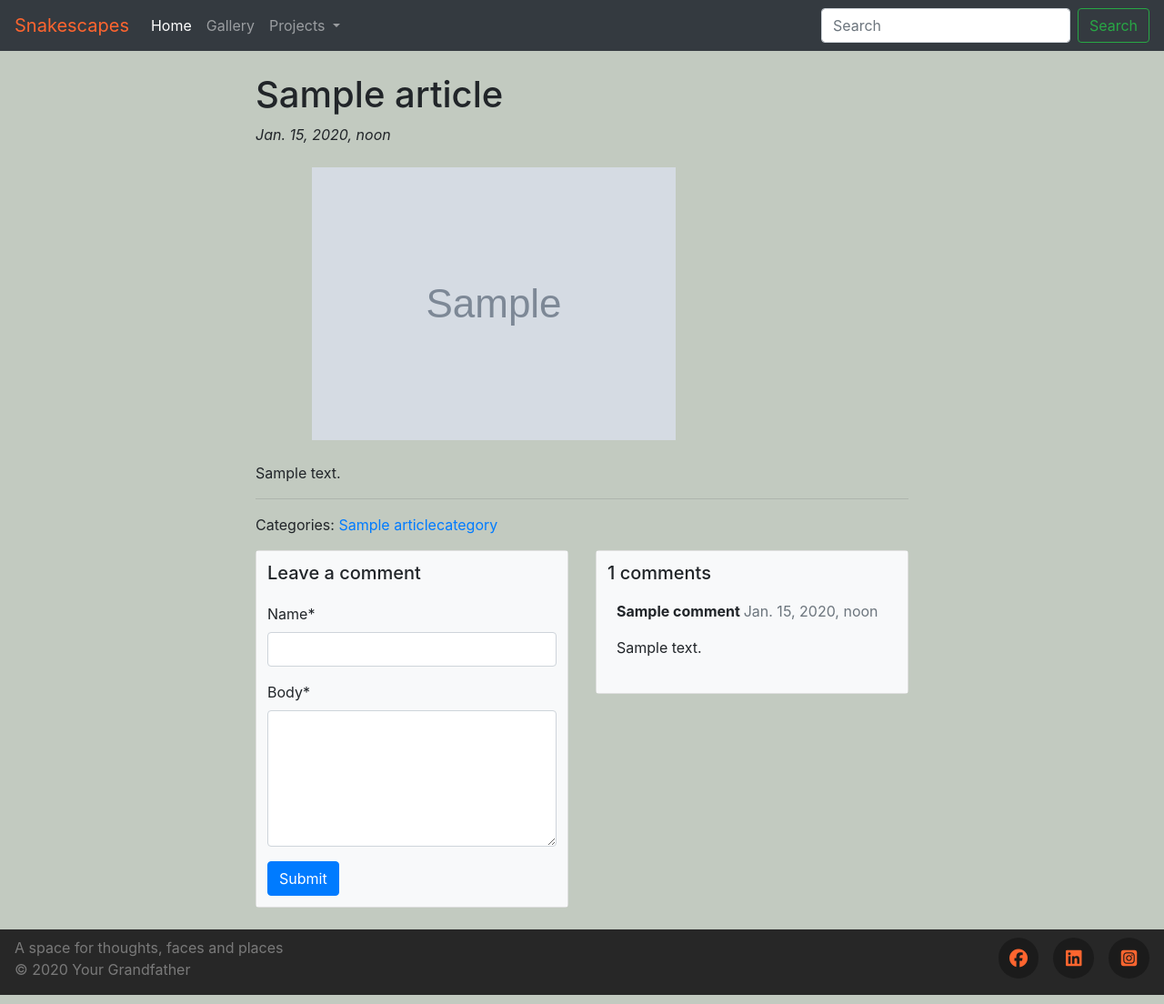
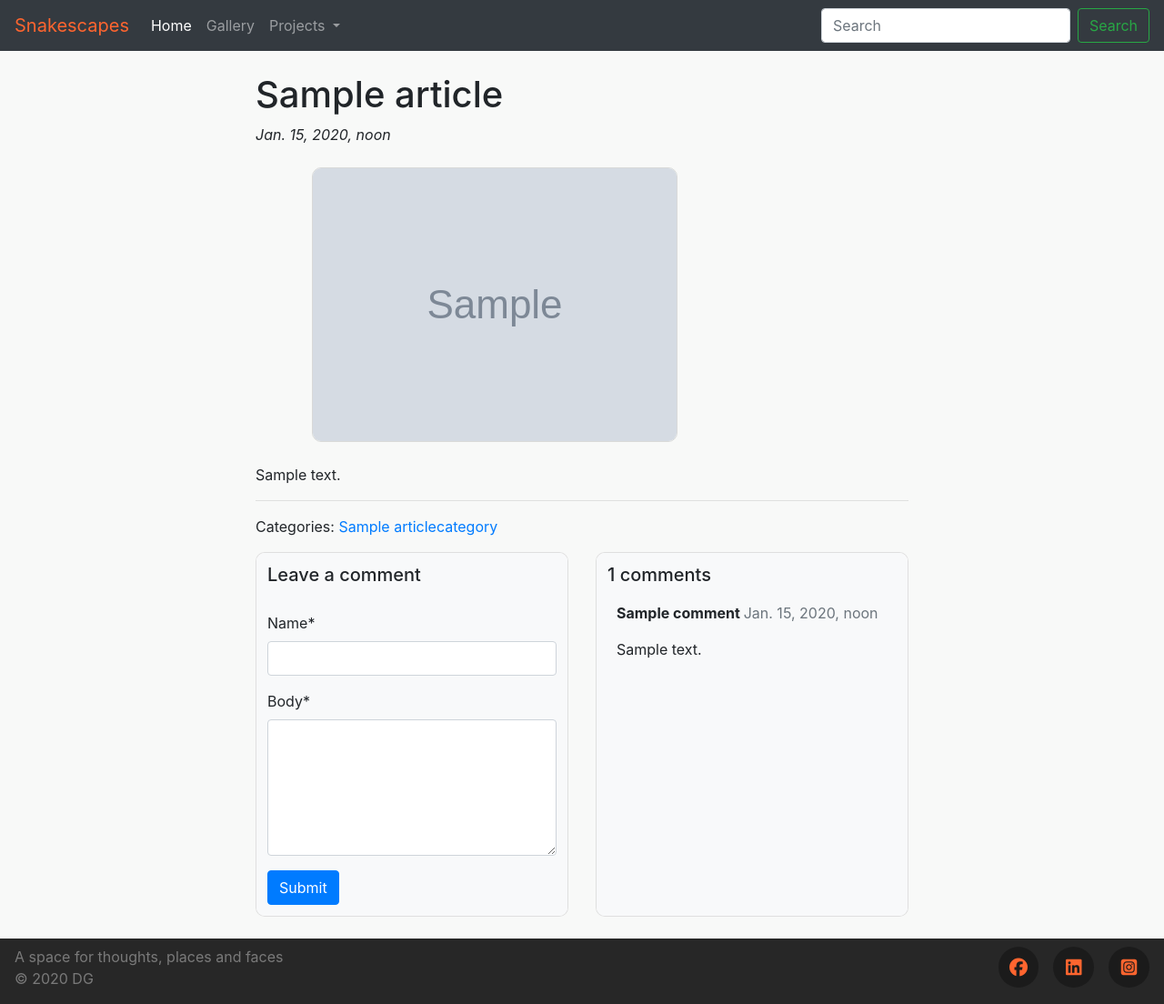
Before and after one commit to Snakescapes/blog_project, a Django app: page /blog/articles/1/ in a window 1280 px wide. Shown: the whole page at 91% size. Run offline with Django 3.2, Linux system fonts and the light colour scheme; tables that the repository leaves empty hold one stand-in row (values such as "Sample post"); grey boxes marked "Sample" are stand-in pictures; some libraries are stand-ins or nearby versions.

Commit message:
Styling changes

```diff
--- a/blog/templates/blog/base.html
+++ b/blog/templates/blog/base.html
@@ -54,7 +54,7 @@
         </nav>
 
         <div class="site-cover"></div>
-        <div class="container p-4">
+        <div class="container p-4 flex-1">
             {% block content %}
 
             {% endblock %}
@@ -63,7 +63,7 @@
         <footer class="site-footer">
             <div class="site-wrapper">
                 <div class="info">
-                    <p>A space for thoughts, faces and places <br> &copy; 2020 Your Grandfather</p>
+                    <p>A space for thoughts, places and faces <br> &copy; 2020 DG</p>
                 </div>
 
                 <ul class="social">
--- a/blog/templates/blog/detail.html
+++ b/blog/templates/blog/detail.html
@@ -10,7 +10,7 @@
             <p class="mb-3 mb-md-4"><i>{{ article.pub_date }}</i></p>
             <div class="row">
                 <div class="col-sm-10 offset-sm-1">
-                    <img src="{{ article.carousel_img.url}}" alt="" class="article-image img-fluid">
+                    <img src="{{ article.carousel_img.url}}" alt="" class="rounded-img img-fluid ">
                 </div>
             </div>
             <p class="mt-4 mt-md-4">{{ article.content}}</p>
--- a/blog/templates/blog/gallery_index.html
+++ b/blog/templates/blog/gallery_index.html
@@ -8,12 +8,12 @@
 {% for gallery in galleries %}
     <div class="mb-4">
         <h2 class="gallery-heading">{{ gallery.title}}
-        <hr>
+            <hr class="separator">
         </h2>
         <div class="row justify-content-start gallery">
             {% for image in gallery.images.all %}
-            <div class="col-6 col-md-3 col-lg-2 d-md-flex">
-                <img src="{{ image.size_gallery.url }}" class="img-fluid" alt="{{ image.image.title }}" data-full-img="{{ image.size_large.url }}">
+                <div class="col-sm-6 col-lg-3 mt-4">
+                    <img src="{{ image.size_gallery.url }}" class="img-fluid" alt="{{ image.image.title }}" data-full-img="{{ image.size_large.url }}" data-gallery="{{ image.gallery }}">
                 </div>
             {% endfor %}
         </div>
--- a/gallery/models.py
+++ b/gallery/models.py
@@ -30,7 +30,7 @@ class Image(models.Model):
     gallery = models.ForeignKey(Gallery, on_delete=models.CASCADE, related_name='images')
     title = models.CharField(max_length=200)
     size_large = ProcessedImageField(upload_to=set_image_save_path, processors=[ResizeToFill(1600, 900)], format='JPEG', options={'quality': 80}, null=False, blank=False, default='default.jpg')
-    size_gallery = ImageSpecField(source='size_large', processors=[ResizeToFill(160, 90)], format='JPEG', options={'quality': 60})
+    size_gallery = ImageSpecField(source='size_large', processors=[ResizeToFill(580, 325)], format='JPEG', options={'quality': 60})
     timestamp = models.DateTimeField(auto_now_add=True, auto_now=False)
 
     def __str__(self):
--- a/static/blog/layout.css
+++ b/static/blog/layout.css
@@ -1,9 +1,31 @@
+:root{
+    --border-radius: 10px;
+}
+
+html, body {
+    min-height: 100vh;
+}
+
 .site {
-    background: #C2CAC0;
+    background: #f4f5f499;
+    min-height: 100vh;
+    width: 100%;
+    display: flex;
+    flex-direction: column;
 }
 
 .navbar-dark .navbar-brand {
     color: #FF652F;
+}
+
+.flex-1 {
+    flex: 1
+}
+
+.rounded-img {
+    border-radius: var(--border-radius);
+    overflow: hidden;
+    border: 1px solid rgba(0,0,0,.125)
 }
 
 .contain {
@@ -12,24 +34,59 @@
     object-fit: cover;
 }
 
+.carousel-content {
+    width: 400px;
+    color: white;
+    position: absolute;
+    bottom: 40px;
+    left: 20px;
+    z-index: 20;
+    overflow: hidden;
+    background: rgba(0, 0, 0, .5);
+    border-radius: var(--border-radius);
+    padding: 20px 20px 0px 20px;
+}
+
+.article-title {
+    font-size: 18px;
+    font-weight: bold;
+    padding-bottom: 4px;
+    margin-bottom: 0;
+    overflow: hidden;
+}
+
+.article-date {
+    border-top: 1px solid white;
+    font-size: 14px;
+}
+
 .index-heading {
     margin-top: 16px;
     color: #333;
 }
 
-body > div > div.container.p-4 > h1 > hr {
+.separator {
     background: #FF652F;
     height: 0.2px;
+}
+
+.card {
+    height: 100%;
+    border-radius: var(--border-radius);
+    overflow: hidden;
 }
 
 .card-body {
     background: #f8f9fa;
     overflow: hidden;
+    display: flex;
+    flex-direction: column;
 }
 
 .card-text {
     max-height: 100px;
     overflow: hidden;
+    height: 100%;
 }
 
 .card-text::after {
@@ -37,10 +94,10 @@ body > div > div.container.p-4 > h1 > hr {
 }
 
 .gallery img {
-    width: 150px;
-    height: 80px;
     object-fit: scale-down;
     cursor: pointer;
+    border-radius: var(--border-radius);
+    overflow: hidden;
 }
 
 #lightbox {
@@ -66,3 +123,23 @@ body > div > div.container.p-4 > h1 > hr {
     background-color: black;
     border: 2px solid white;
 }
+
+.arrow:after {
+    cursor: pointer;
+    position: absolute;
+    font-family: "Font Awesome 5 Free";
+    font-weight: 900;
+    z-index: 2;
+    color: white;
+    font-size: 30px;
+}
+
+#arrow-left:after {
+    content: "\f053";
+    left: 25px;
+}
+
+#arrow-right:after {
+    content: "\f054";
+    right: 25px;
+}
```
Also changed, not shown: blog/templates/blog/index.html (+20 -4 lines), static/blog/script.js (+47 -2 lines). Lines whose indentation alone changed are shown as unchanged.
